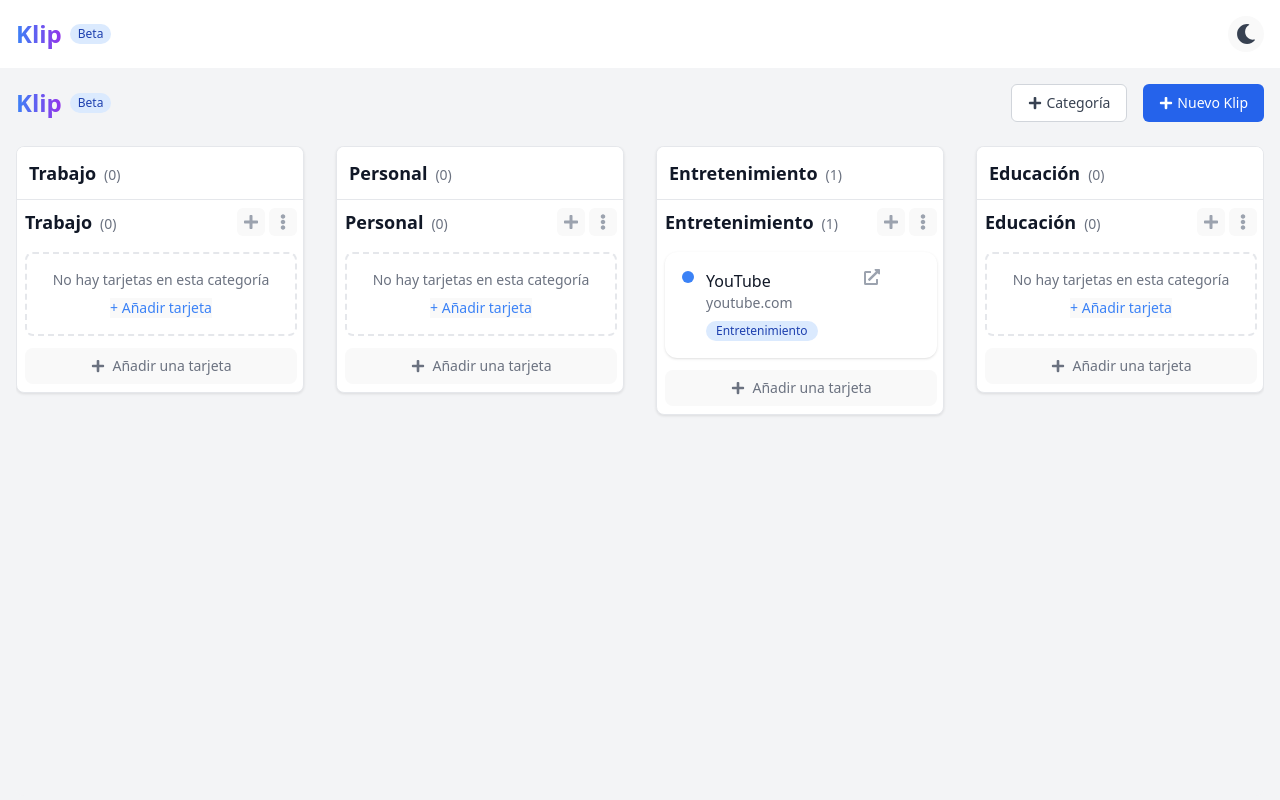
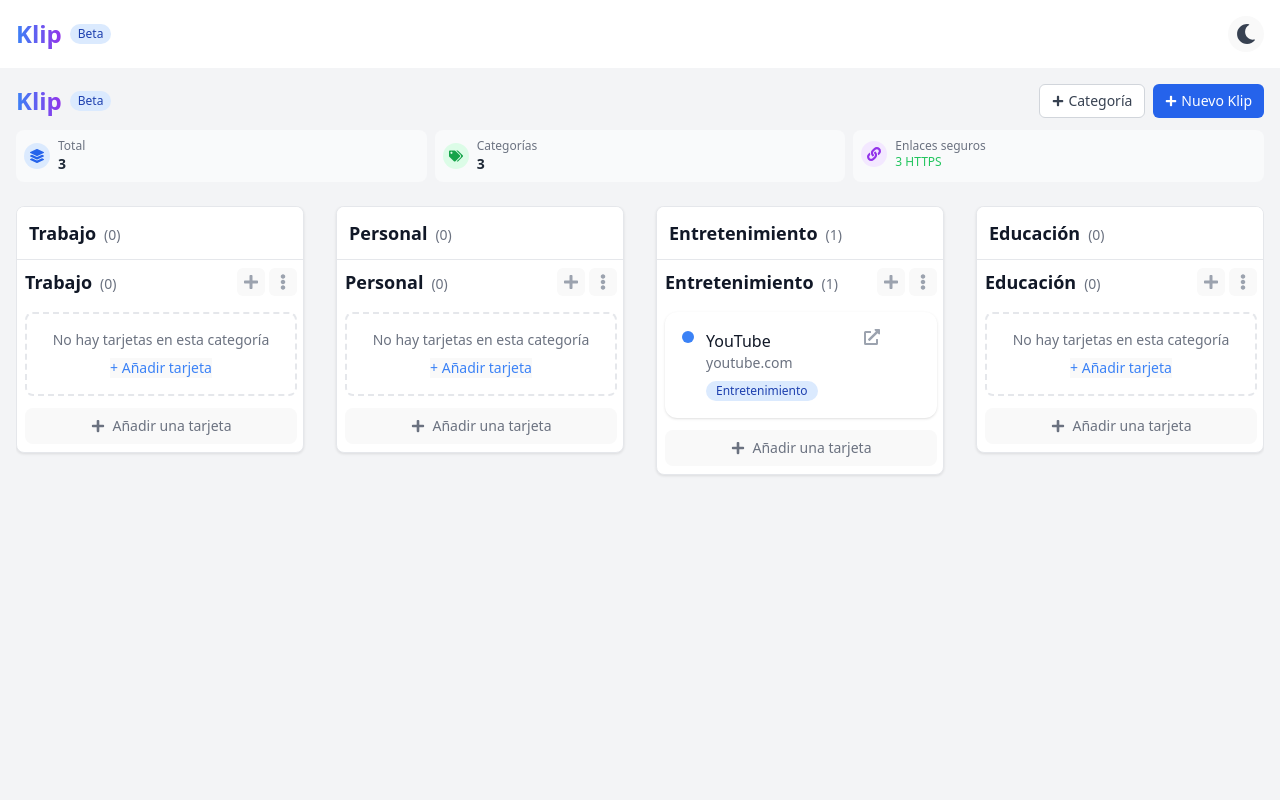
Before and after one commit to JuanFeDS/klip, a React (Vite) app: page / in a window 1280 px wide. Shown: the top 800 px of the page. Built offline with nearby package versions, Linux system fonts and the light colour scheme.

Commit message:
feat ✨: Se agrega panel de estadisticas

```diff
--- a/src/components/Header.jsx
+++ b/src/components/Header.jsx
@@ -1,8 +1,15 @@
-import { FaPlus } from 'react-icons/fa';
+import { FaPlus, FaLayerGroup, FaTags, FaLink } from 'react-icons/fa';
 
-export default function Header({ onAddTab, onAddCategory }) {
+export default function Header({ onAddTab, onAddCategory, tabs = [] }) {
+  // Calcular estadísticas
+  const totalTabs = tabs.length;
+  const categories = [...new Set(tabs.map(tab => tab.category).filter(Boolean))];
+  const totalCategories = categories.length;
+  const httpLinks = tabs.filter(tab => tab.url.startsWith('http:')).length;
+  const httpsLinks = tabs.filter(tab => tab.url.startsWith('https:')).length;
   return (
-    <div className="flex items-center justify-between mb-6">
+    <div className="mb-6">
+      <div className="flex items-center justify-between mb-3">
         <div className="flex items-center gap-2">
           <h1 className="text-2xl font-bold bg-gradient-to-r from-blue-500 to-purple-600 bg-clip-text text-transparent">
             Klip
@@ -11,20 +18,67 @@ export default function Header({ onAddTab, onAddCategory }) {
             Beta
           </span>
         </div>
-
         <div className="flex gap-2">
           <button
             onClick={onAddCategory}
-          className="px-4 py-2 text-sm font-medium rounded-md bg-white dark:bg-gray-800 border border-gray-300 dark:border-gray-600 text-gray-700 dark:text-gray-200 hover:bg-gray-50 dark:hover:bg-gray-700 focus:outline-none focus:ring-2 focus:ring-offset-2 focus:ring-blue-500 dark:focus:ring-offset-gray-800 transition-colors flex items-center gap-1"
+            className="px-3 py-1.5 text-sm font-medium rounded-md bg-white dark:bg-gray-800 border border-gray-300 dark:border-gray-600 text-gray-700 dark:text-gray-200 hover:bg-gray-50 dark:hover:bg-gray-700 focus:outline-none focus:ring-2 focus:ring-offset-2 focus:ring-blue-500 dark:focus:ring-offset-gray-800 transition-colors flex items-center gap-1"
           >
-          <FaPlus size={14} /> Categoría
+            <FaPlus size={12} /> Categoría
           </button>
           <button
             onClick={onAddTab}
-          className="ml-2 px-4 py-2 text-sm font-medium rounded-md bg-blue-600 text-white hover:bg-blue-700 focus:outline-none focus:ring-2 focus:ring-offset-2 focus:ring-blue-500 dark:focus:ring-offset-gray-800 transition-colors flex items-center gap-1"
+            className="px-3 py-1.5 text-sm font-medium rounded-md bg-blue-600 text-white hover:bg-blue-700 focus:outline-none focus:ring-2 focus:ring-offset-2 focus:ring-blue-500 dark:focus:ring-offset-gray-800 transition-colors flex items-center gap-1"
           >
-          <FaPlus size={14} /> Nuevo Klip
+            <FaPlus size={12} /> Nuevo Klip
           </button>
+        </div>
+      </div>
+
+      {/* Panel de estadísticas integrado */}
+      <div className="grid grid-cols-3 gap-2 mb-3">
+        {/* Total de tarjetas */}
+        <div className="bg-gray-50 dark:bg-gray-700 p-2 rounded-lg">
+          <div className="flex items-center gap-2">
+            <div className="p-1.5 rounded-full bg-blue-100 dark:bg-blue-900/30 text-blue-600 dark:text-blue-400">
+              <FaLayerGroup className="text-sm" />
+            </div>
+            <div className="min-w-0">
+              <p className="text-xs text-gray-500 dark:text-gray-400 truncate">Total</p>
+              <p className="text-sm font-semibold text-gray-800 dark:text-white">{totalTabs}</p>
+            </div>
+          </div>
+        </div>
+
+        {/* Total de categorías */}
+        <div className="bg-gray-50 dark:bg-gray-700 p-2 rounded-lg">
+          <div className="flex items-center gap-2">
+            <div className="p-1.5 rounded-full bg-green-100 dark:bg-green-900/30 text-green-600 dark:text-green-400">
+              <FaTags className="text-sm" />
+            </div>
+            <div className="min-w-0">
+              <p className="text-xs text-gray-500 dark:text-gray-400 truncate">Categorías</p>
+              <p className="text-sm font-semibold text-gray-800 dark:text-white">{totalCategories}</p>
+            </div>
+          </div>
+        </div>
+
+        {/* Enlaces seguros */}
+        <div className="bg-gray-50 dark:bg-gray-700 p-2 rounded-lg">
+          <div className="flex items-center gap-2">
+            <div className="p-1.5 rounded-full bg-purple-100 dark:bg-purple-900/30 text-purple-600 dark:text-purple-400">
+              <FaLink className="text-sm" />
+            </div>
+            <div className="min-w-0">
+              <p className="text-xs text-gray-500 dark:text-gray-400 truncate">Enlaces seguros</p>
+              <div className="flex gap-2">
+                <span className="text-xs font-medium text-green-500">{httpsLinks} HTTPS</span>
+                {httpLinks > 0 && (
+                  <span className="text-xs font-medium text-amber-500">{httpLinks} HTTP</span>
+                )}
+              </div>
+            </div>
+          </div>
+        </div>
       </div>
     </div>
   );
--- a/src/pages/Home.jsx
+++ b/src/pages/Home.jsx
@@ -272,6 +272,7 @@ export default function Home() {
       <Header
         onAddTab={() => handleAddTab()}
         onAddCategory={handleAddCategory}
+        tabs={tabs}
       />
 
       <DndProvider backend={HTML5Backend}>
```
Lines whose indentation alone changed are shown as unchanged.
